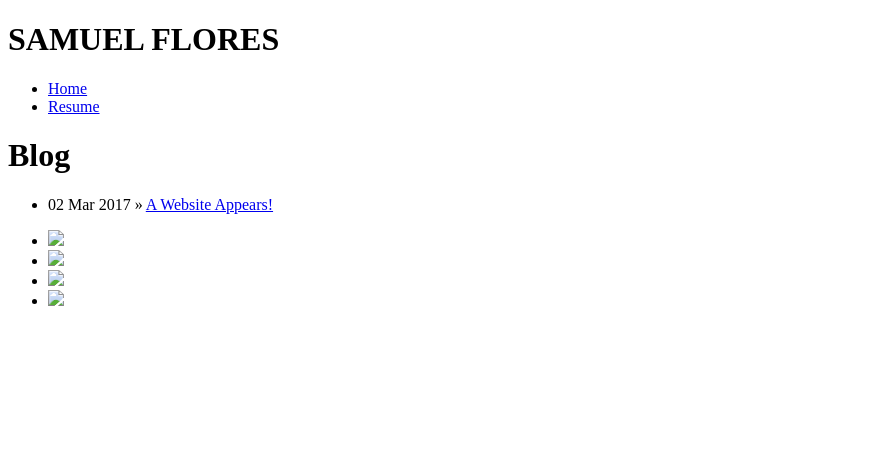
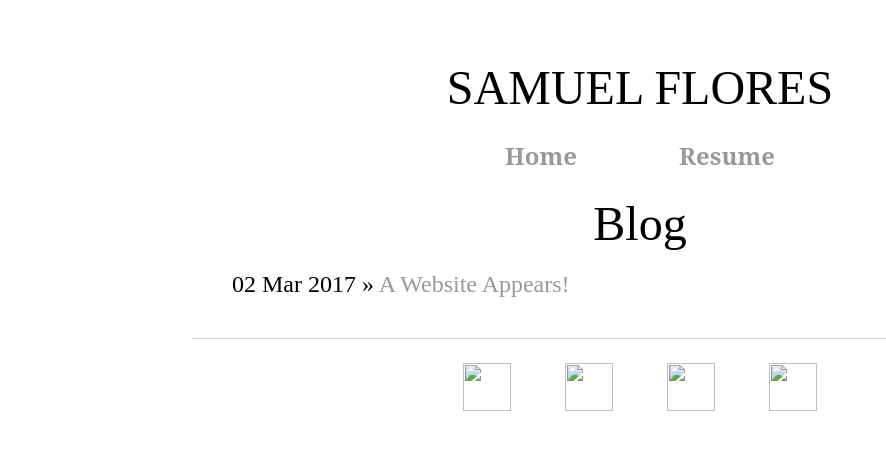
Before and after one commit to floressa/floressa.github.io, a Jekyll site: the page built from blog/index.html, in a window 1280 px wide. Shown: the top 450 px of the page, without its empty margins (0-886 px from the left). Built offline with Jekyll 4.4.1, drawn with Linux system fonts in a browser that asks for light colours; some web fonts are replaced.

Commit message:
css works maybe

```diff
--- a/_layouts/default.html
+++ b/_layouts/default.html
@@ -6,7 +6,7 @@
             <meta name="description" content="Samuel Flores">
             <meta name="author" content="SitePoint">
 
-            <link rel="stylesheet" href="css/styles.css?v=1.0">
+            <link rel="stylesheet" href="../css/styles.css?v=1.0">
             <link rel="stylesheet" media="screen" href="https://fontlibrary.org/face/cmu-serif" type="text/css"/>
 
             <!--[if lt IE 9]>
```
